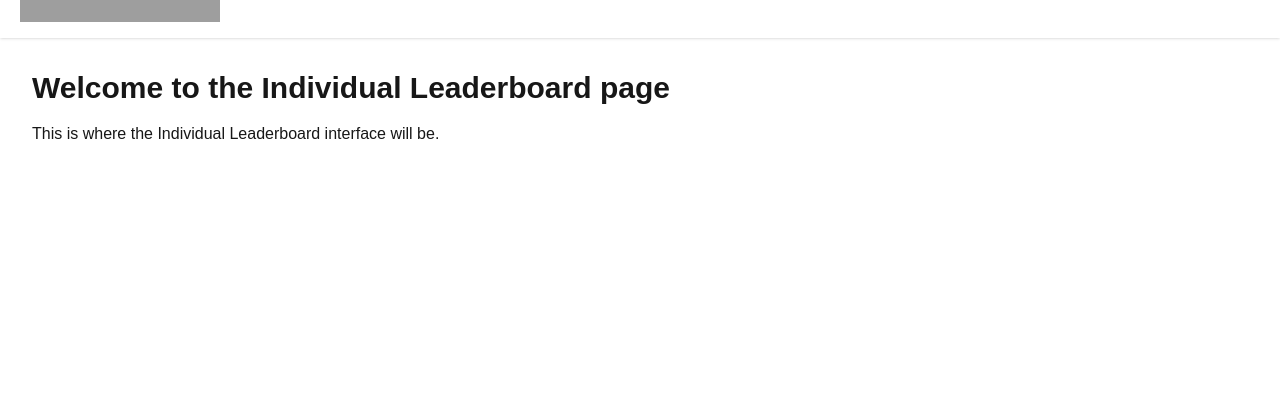
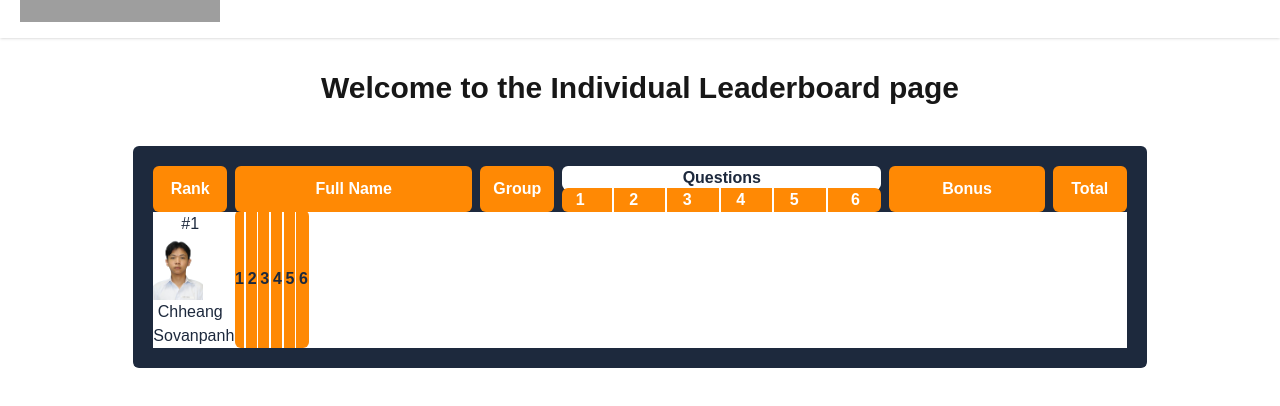
Before and after one commit to Chea-Ilong/LeaderBoard, a Next.js app in the folder frontend/: page /individual-leaderboard in a window 1280 px wide. Shown: the part 144-550 px from the top of the page. Built offline with nearby package versions, Linux system fonts and the light colour scheme; grey boxes are pictures that could not be loaded.

Commit message:
Individual

```diff
--- a/frontend/src/app/individual-leaderboard/page.tsx
+++ b/frontend/src/app/individual-leaderboard/page.tsx
@@ -1,8 +1,20 @@
+'use client'
+
+import BodyRound from "@/components/BodyRound";
+import HeaderRound from "@/components/HeaderRound";
+import { useState } from "react";
+
 export default function individualLeaderboard() {
+  const [isLoading, setIsLoading] = useState(false)
   return (
     <main className="p-8">
-      <h1 className="text-3xl font-bold mb-4">Welcome to the Individual Leaderboard page</h1>
-      <p>This is where the Individual Leaderboard interface will be.</p>
+      <h1 className="text-3xl text-center font-bold mb-10">Welcome to the Individual Leaderboard page</h1>
+      <div className={`flex justify-center items-center ${isLoading ? "opacity-70" : ""}`}>
+        <div className="bg-slate-800 rounded-md p-2 sm:p-5 overflow-x max-w-full sm:w-10/12">
+          <HeaderRound/>
+          <BodyRound/>
+        </div>
+      </div>
     </main>
   )
 }
--- a/frontend/src/app/overall-leaderboard/page.tsx
+++ b/frontend/src/app/overall-leaderboard/page.tsx
@@ -13,7 +13,6 @@ export default function OverallLeaderboard() {
     setError("");
     try {
       const res = await test();
-      console.log(res.data)
       setCandidates(res.data);
     } catch (err) {
       setError("Something went wrong");
@@ -42,7 +41,7 @@ export default function OverallLeaderboard() {
               <ul className="list-disc list-inside">
                 {Object.entries(c.questions).map(([questionId, score]) => (
                   <li key={questionId}>
-                    Question ID: <strong>{questionId}</strong> – Score: <strong>{score}</strong>
+                    Question ID: <strong>{questionId}</strong> - Score: <strong>{score}</strong>
                   </li>
                 ))}
               </ul>
--- /dev/null
+++ b/frontend/src/components/BodyRound.tsx
@@ -0,0 +1,23 @@
+import Image from "next/image";
+
+export default function BodyRound() {
+  return (
+    <div className="bg-white text-slate-800 text-center grid grid-rows-1 grid-cols-12 gap-2 overflow-auto">
+      <div>
+        <div>#1</div>
+        <Image src="/chealean.png" alt="Profile" width={50} height={50} />
+        <div>Chheang Sovanpanha</div>
+      </div>
+      <div className="grid grid-cols-6 gap-0.5 -mt-0.5 bg-orange-400 font-bold rounded-md">
+        {[1, 2, 3, 4, 5, 6].map((_, i) => {
+          return (
+            <div key={i} className="flex justify-center items-center">
+              <div className="text-center mx-auto">{i + 1}</div>
+              {i !== 5 && <div className="bg-white w-0.5 h-full ml-auto"></div>}
+            </div>
+          );
+        })}
+      </div>
+    </div>
+  );
+}
--- /dev/null
+++ b/frontend/src/components/HeaderRound.tsx
@@ -0,0 +1,24 @@
+export default function HeaderRound() {
+  return (
+    <div className="text-white text-center grid grid-rows-1 grid-cols-12 gap-2 overflow-auto">
+      <div className="col-span-1 flex justify-center items-center bg-orange-400 font-bold rounded-md">Rank</div>
+      <div className="col-span-3 flex justify-center items-center bg-orange-400 font-bold rounded-md">Full Name</div>
+      <div className="col-span-1 flex justify-center items-center bg-orange-400 font-bold rounded-md">Group</div>
+      <div className="col-span-4 flex-col justify-center items-center">
+        <div className="text-slate-800 font-bold bg-white rounded-md">Questions</div>
+        <div className="grid grid-cols-6 gap-0.5 -mt-0.5 bg-orange-400 font-bold rounded-md">
+          {[1, 2, 3, 4, 5 , 6].map((_, i) => {
+            return (
+              <div key={i} className="flex justify-center items-center">
+                <div className="text-center mx-auto">{i + 1}</div>
+                {i !== 5 && <div className="bg-white w-0.5 h-full ml-auto"></div>}
+              </div>
+            )
+          })}
+        </div>
+      </div>
+      <div className="col-span-2 flex justify-center items-center bg-orange-400 font-bold rounded-md">Bonus</div>
+      <div className="col-span-1 flex justify-center items-center bg-orange-400 font-bold rounded-md">Total</div>
+    </div>
+  );
+}
--- a/frontend/src/components/NavBar.tsx
+++ b/frontend/src/components/NavBar.tsx
@@ -31,7 +31,7 @@ export default function NavBar() {
                 alt="IDT Logo"
             />
 
-            <div className="flex space-x-4 ml-auto items-center font-bold relative">
+            <div className="sm:flex space-x-4 ml-auto items-center font-bold relative hidden">
                 {/* LEADERBOARD DROPDOWN */}
                 <div
                     className="relative"
```
Also changed, not shown: frontend/public/chealean.png (added), 1 other file (tests, documents, lock files or other folders).
